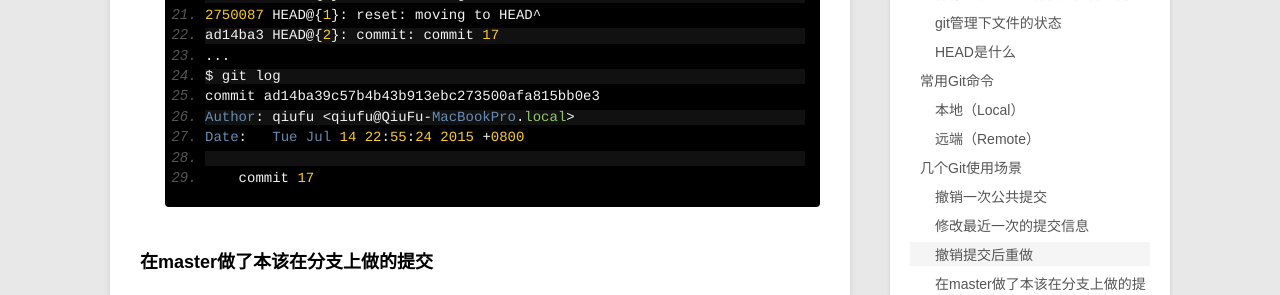
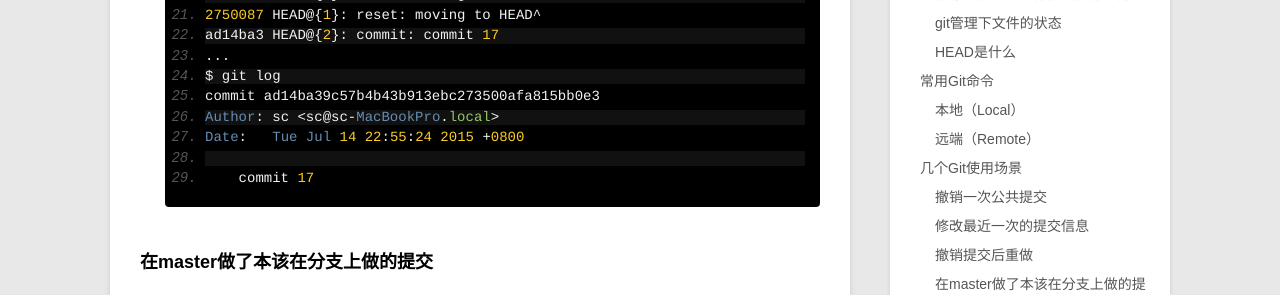
Before and after one commit to samirchen/samirchen.github.io, a Jekyll site: the page built from _posts/blog/2015-07-15-git-commands.md, in a window 1280 px wide and 900 px high, scrolled down 15373 px. Shown: the part 151-446 px from the top of the window. Built offline with Jekyll 4.4.1, drawn with Linux system fonts in a browser that asks for light colours; Markdown is read by kramdown in place of the engine named in the settings.

Commit message:
update blog

```diff
--- a/_posts/blog/2015-07-15-git-commands.md
+++ b/_posts/blog/2015-07-15-git-commands.md
@@ -379,7 +379,7 @@ git 采用这样的设计带来了这些好处：
 	...
 	$ git log
 	commit ad14ba39c57b4b43b913ebc273500afa815bb0e3
-	Author: qiufu <qiufu@QiuFu-MacBookPro.local>
+	Author: sc <sc@sc-MacBookPro.local>
 	Date:   Tue Jul 14 22:55:24 2015 +0800
 >
 	    commit 17
```
